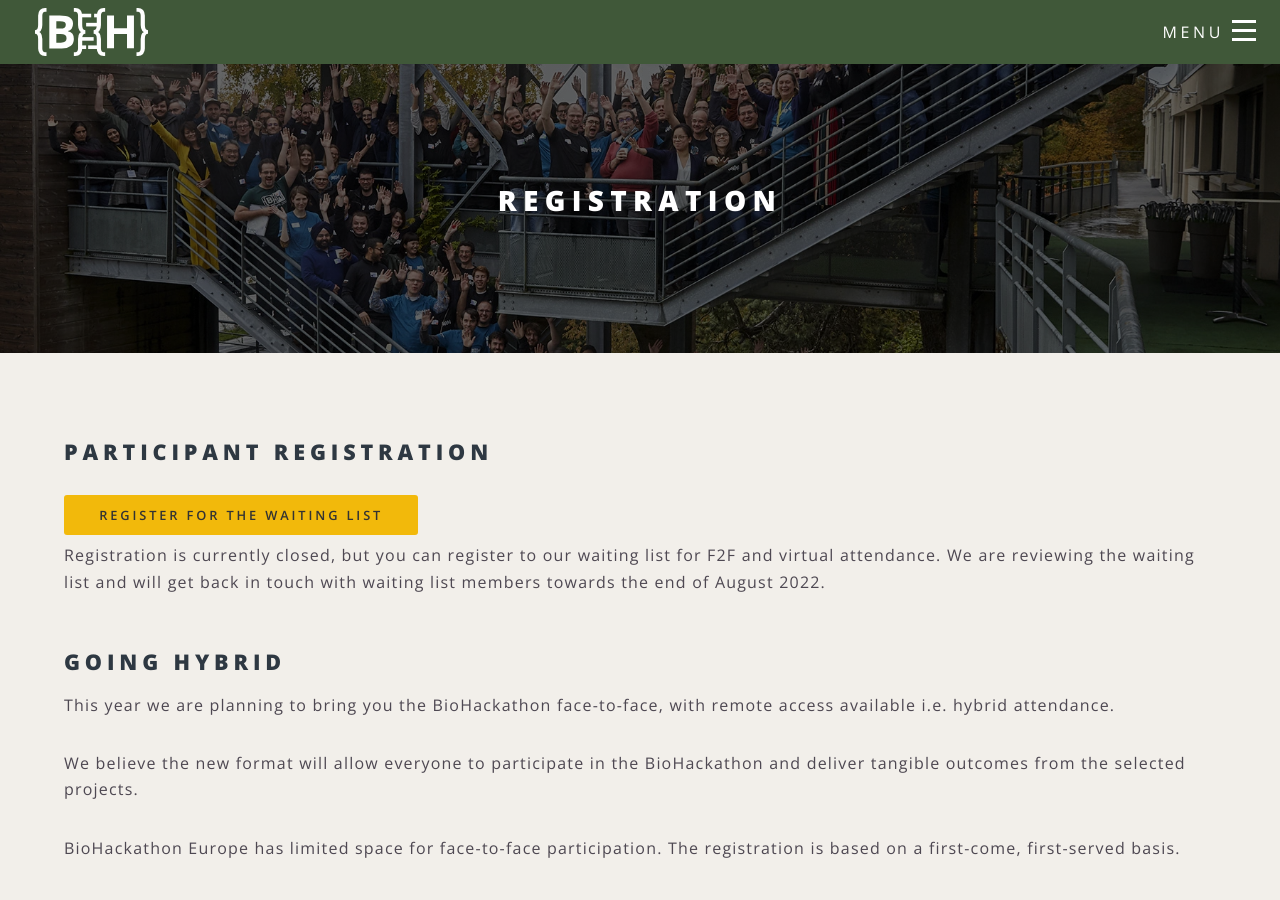
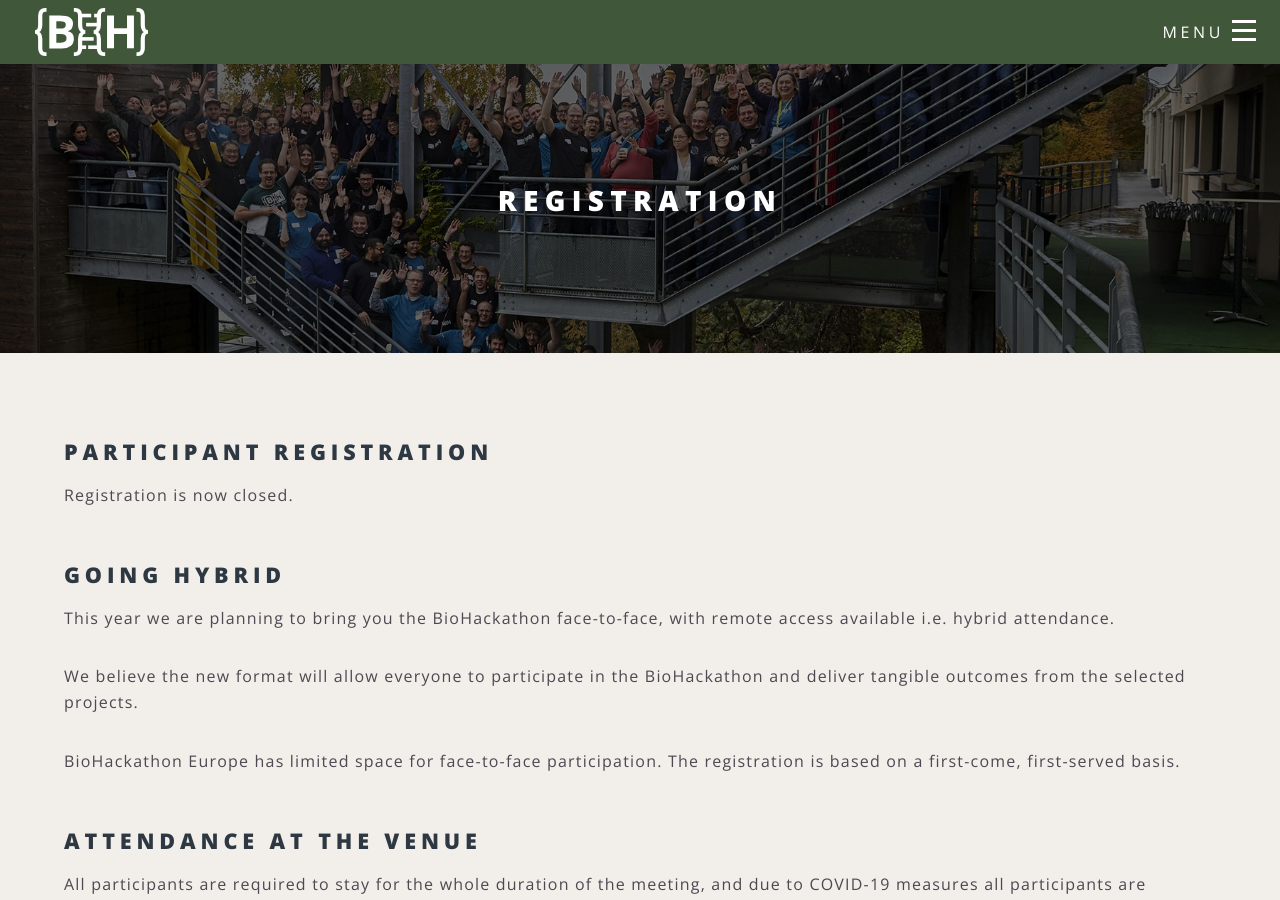
Before and after one commit to elixir-europe/biohackathon-europe-2022, a Jekyll site: the page built from registration.html, in a window 1280 px wide and 900 px high. Built offline with Jekyll 4.4.1, drawn with Linux system fonts in a browser that asks for light colours; nearby versions of some CDN libraries.

Commit message:
Update registration statement

```diff
--- a/registration.html
+++ b/registration.html
@@ -8,8 +8,8 @@
     <section>
         <h2>Participant registration</h2>
 
-        <div class="mt-4"><a href="https://elixir-events.eventscase.com/attendance/event/index/41745/EN" target="_blank" class="button special">Register for the waiting list</a></div>
-        <p>Registration is currently closed, but you can register to our waiting list for F2F and virtual attendance. We are reviewing the waiting list and will get back in touch with waiting list members towards the end of August 2022.</p>
+
+        <p>Registration is now closed. </p>
         <h2 class="mt-5">Going hybrid</h2>
         <p>This year we are planning to bring you the BioHackathon face-to-face, with remote access available i.e. hybrid attendance. </p>
 
```
